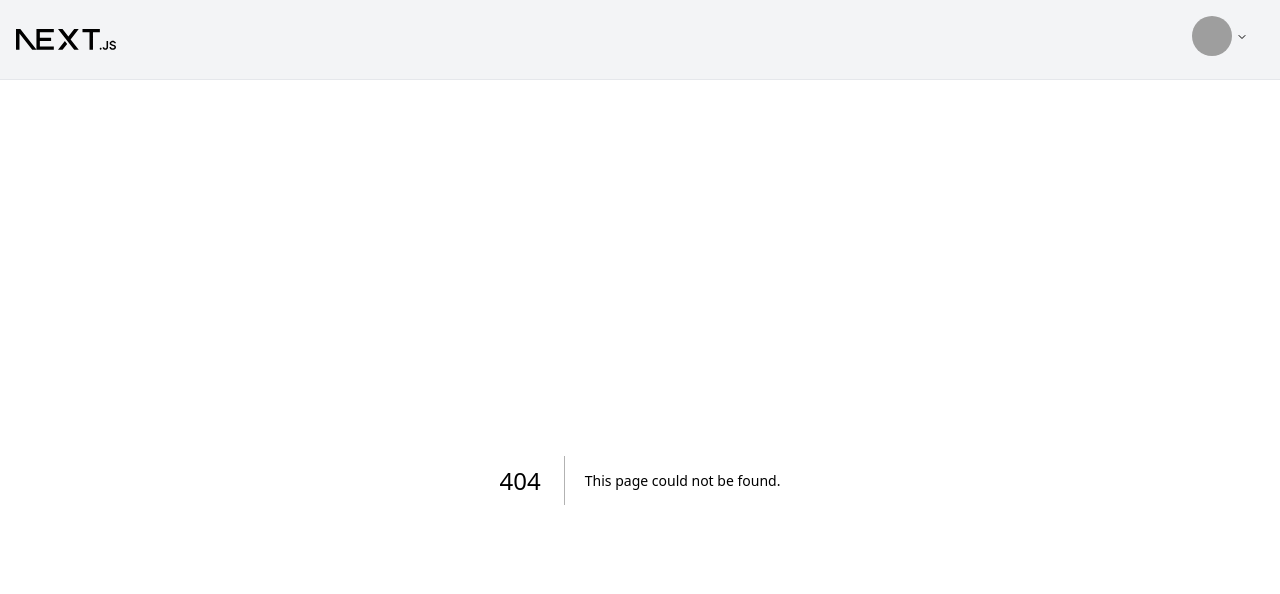
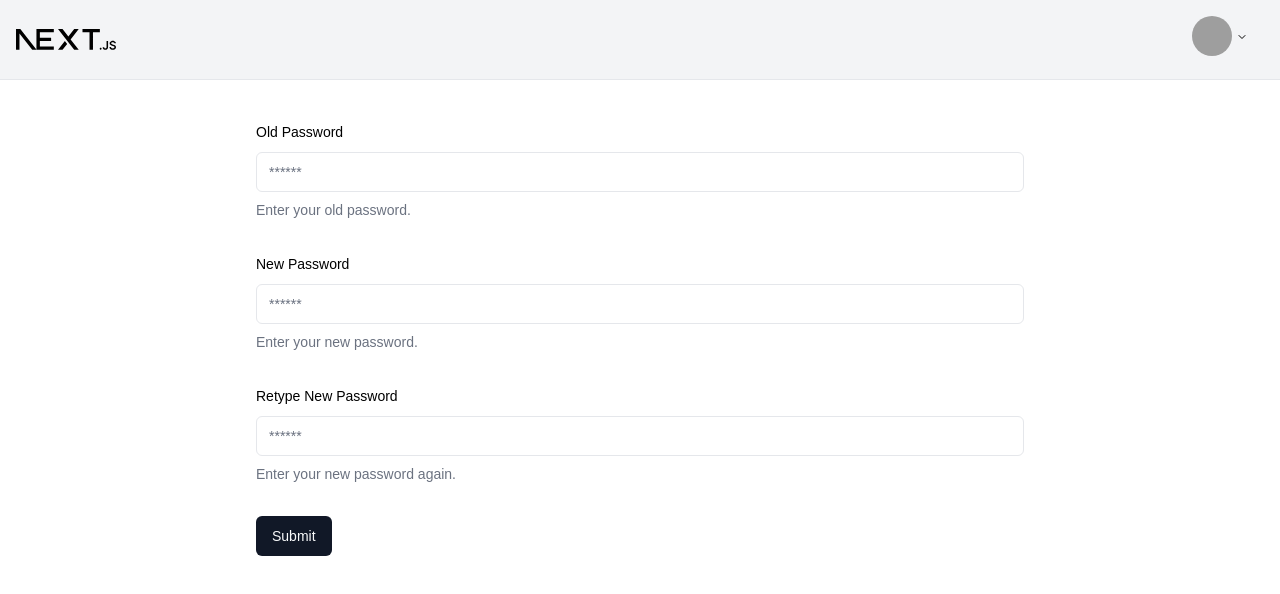
Before and after one commit to the0therguy/skillvy-admin-pannel, a Next.js app: page /change-password in a window 1280 px wide. Before the commit this address had no page. Shown: the top 594 px of the page. Built offline with nearby package versions, Linux system fonts and the light colour scheme; grey boxes are pictures that could not be loaded.

Commit message:
- change password page added.

```diff
--- a/src/app/Components/CategoryTable.jsx
+++ b/src/app/Components/CategoryTable.jsx
@@ -90,7 +90,7 @@ const CategoryTable = () => {
   };
 
   return (
-    <>
+    <div>
       {selectedCategory && (
         <CategoryEditComponent
           category={selectedCategory}
@@ -100,7 +100,7 @@ const CategoryTable = () => {
         />
       )}
 
-      <div className="flex justify-end mb-4">
+      <div className="mb-4">
         <Button onClick={() => router.push('/category/add')} variant="link">
           <h1>Add Category</h1>
         </Button>
@@ -169,7 +169,7 @@ const CategoryTable = () => {
           ))}
         </TableBody>
       </Table>
-    </>
+    </div>
   );
 };
 
--- /dev/null
+++ b/src/app/Components/ChangePasswordForm.jsx
@@ -0,0 +1,131 @@
+"use client"
+
+import {
+  toast
+} from "sonner"
+import {
+  useForm
+} from "react-hook-form"
+import {
+  zodResolver
+} from "@hookform/resolvers/zod"
+import * as z from "zod"
+
+import {
+  Button
+} from "@/components/ui/button"
+import {
+  Form,
+  FormControl,
+  FormDescription,
+  FormField,
+  FormItem,
+  FormLabel,
+  FormMessage,
+} from "@/components/ui/form"
+import {Input} from '@/components/ui/input'
+import {useToast} from "@/hooks/use-toast";
+
+
+const formSchema = z.object({
+  old_password: z.string(),
+  new_password: z.string(),
+  re_new_password: z.string()
+});
+
+export default function ChangePasswordForm() {
+
+  const form = useForm({
+    resolver: zodResolver(formSchema),
+
+  })
+
+  const {toast} = useToast()
+
+
+  async function onSubmit(values) {
+    try {
+      const accessToken = localStorage.getItem("accessToken")
+      if (!accessToken) {
+        window.location.href = '/'
+      }
+      console.log(values);
+      if (values.new_password === values.re_new_password) {
+
+      }
+      toast(
+        <pre className="mt-2 w-[340px] rounded-md bg-slate-950 p-4">
+          <code className="text-white">{JSON.stringify(values, null, 2)}</code>
+        </pre>
+      );
+    } catch (error) {
+      console.error("Form submission error", error);
+      toast.error("Failed to submit the form. Please try again.");
+    }
+  }
+
+  return (
+    <Form {...form}>
+      <form onSubmit={form.handleSubmit(onSubmit)} className="space-y-8 max-w-3xl mx-auto py-10">
+
+        <FormField
+          control={form.control}
+          name="old_password"
+          render={({field}) => (
+            <FormItem>
+              <FormLabel>Old Password</FormLabel>
+              <FormControl>
+                <Input id="old_password"
+                       placeholder="******"
+                       autoComplete="current-password"
+                       type="password" {...field} />
+              </FormControl>
+              <FormDescription>Enter your old password.</FormDescription>
+              <FormMessage/>
+            </FormItem>
+          )}
+        />
+
+
+        <FormField
+          control={form.control}
+          name="new_password"
+          render={({field}) => (
+            <FormItem>
+              <FormLabel>New Password</FormLabel>
+              <FormControl>
+                <Input id="new_password"
+                       placeholder="******"
+                       autoComplete="current-password"
+                       type="password" {...field} />
+              </FormControl>
+              <FormDescription>Enter your new password.</FormDescription>
+              <FormMessage/>
+            </FormItem>
+          )}
+        />
+
+
+        <FormField
+          control={form.control}
+          name="re_new_password"
+          render={({field}) => (
+            <FormItem>
+              <FormLabel>Retype New Password</FormLabel>
+              <FormControl>
+                <Input id="re_new_password"
+                       placeholder="******"
+                       autoComplete="current-password"
+                       type="password" {...field} />
+              </FormControl>
+              <FormDescription>Enter your new password again. </FormDescription>
+              <FormMessage/>
+            </FormItem>
+          )}
+        />
+
+        <Button type="submit">Submit</Button>
+      </form>
+    </Form>
+  )
+}
--- a/src/app/Components/CourseList.jsx
+++ b/src/app/Components/CourseList.jsx
@@ -40,7 +40,7 @@ export default function CourseList() {
 
   // Function to handle edit button click
   const handleEdit = (courseId) => {
-    router.push(`/edit-course/${courseId}`);
+    router.push(`/course/edit/${courseId}`);
   };
 
   // Function to handle delete button click
--- /dev/null
+++ b/src/app/change-password/page.js
@@ -0,0 +1,9 @@
+import ChangePasswordForm from "@/app/Components/ChangePasswordForm";
+
+export default function ChangePassword() {
+  return (
+    <>
+      <ChangePasswordForm />
+    </>
+  )
+}
--- /dev/null
+++ b/src/app/course/edit/[course_uuid]/page.js
@@ -0,0 +1,60 @@
+"use client"
+import { useEffect, useState } from "react";
+import BaseURL from "@/app/Components/BaseURL";
+
+export default function CourseEditPage({params}) {
+  const [course, setCourse] = useState(null);
+  const [categories, setCategories] = useState([]);
+
+  useEffect(() => {
+    const fetchCourse = async () => {
+      const accessToken = localStorage.getItem("access_token");
+      if (!accessToken) {
+        window.location.href = "/login";
+        return;
+      }
+
+      try {
+        const response = await fetch(
+          `${BaseURL}course/${params.course_uuid}/`,
+          {
+            method: "GET",
+            headers: {
+              "Content-Type": "application/json",
+            },
+          }
+        );
+        const data = await response.json();
+        setCourse(data);
+        fetch(`${BaseURL}categories/`, {
+          method: "GET",
+          headers: {'Content-Type': 'application/json'}
+        })
+          .then((response) => response.json())
+          .then((data) => setCategories(data))
+          .catch((error) => console.error("Error fetching categories:", error));
+      } catch (error) {
+        console.error(error);
+      }
+    };
+
+    if (params.course_uuid) {
+      fetchCourse();
+    }
+  }, [params.course_uuid]);
+
+  if (!course) {
+    return <div>Loading...</div>;
+  }
+  if (course) {
+    console.log(course)
+  }
+
+  return (
+    <>
+      {/* Your course edit UI */}
+      <h1>{params.course_uuid}</h1>
+      {/* Add your course edit form and other components */}
+    </>
+  );
+}
--- a/src/app/page.js
+++ b/src/app/page.js
@@ -3,8 +3,8 @@ import CourseList from "@/app/Components/CourseList";
 
 export default function Home() {
   return (
-    <div className="grid grid-rows-[20px_1fr_20px] items-center justify-items-center min-h-screen p-8 pb-20 gap-16 sm:p-20 font-[family-name:var(--font-geist-sans)]">
-      <main className="flex flex-col gap-8 row-start-2 items-center sm:items-start">
+    <div className="grid grid-rows-[20px_1fr_20px] items-center justify-items-center min-h-screen gap-16 sm:p-20 font-[family-name:var(--font-geist-sans)]">
+      <main className="flex flex-row gap-8 row-start-2 items-start sm:justify-center w-full">
         <CategoryTable />
         <CourseList />
       </main>
```
